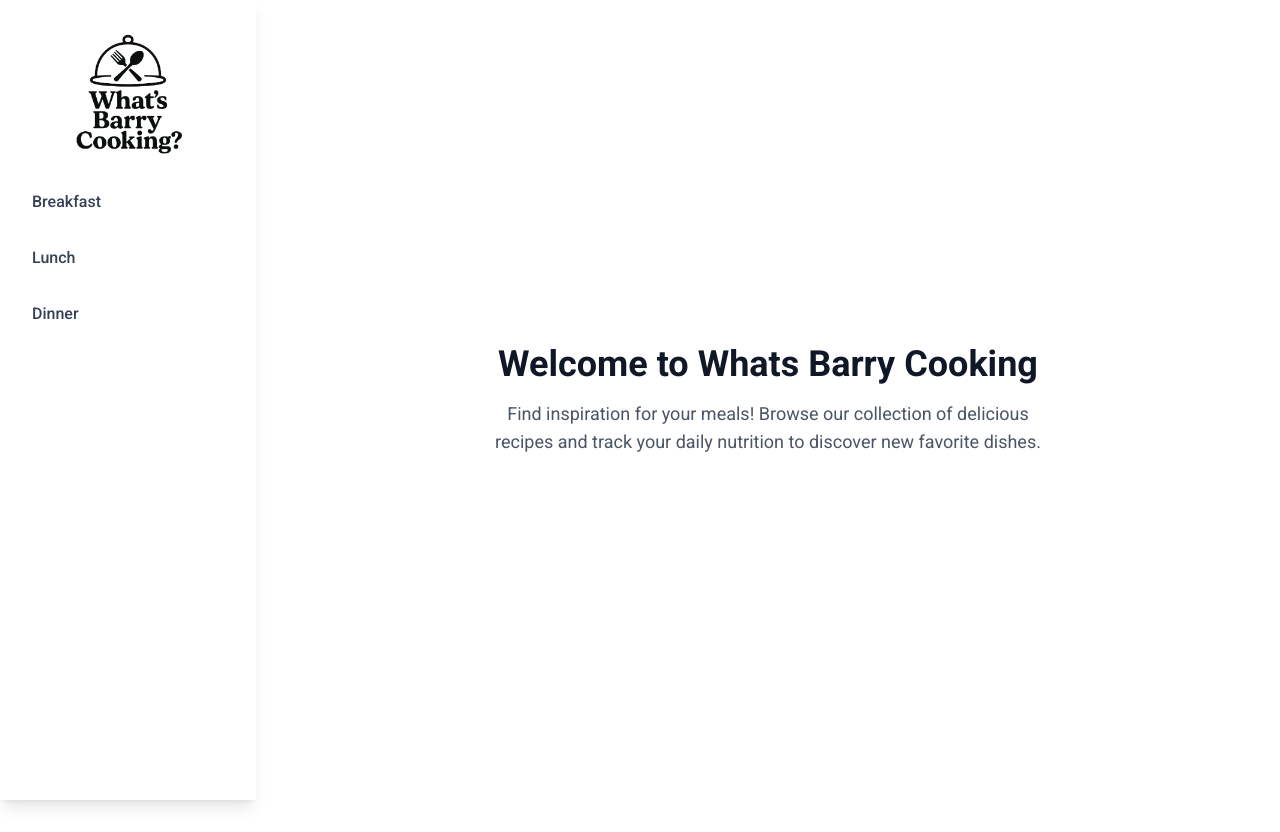
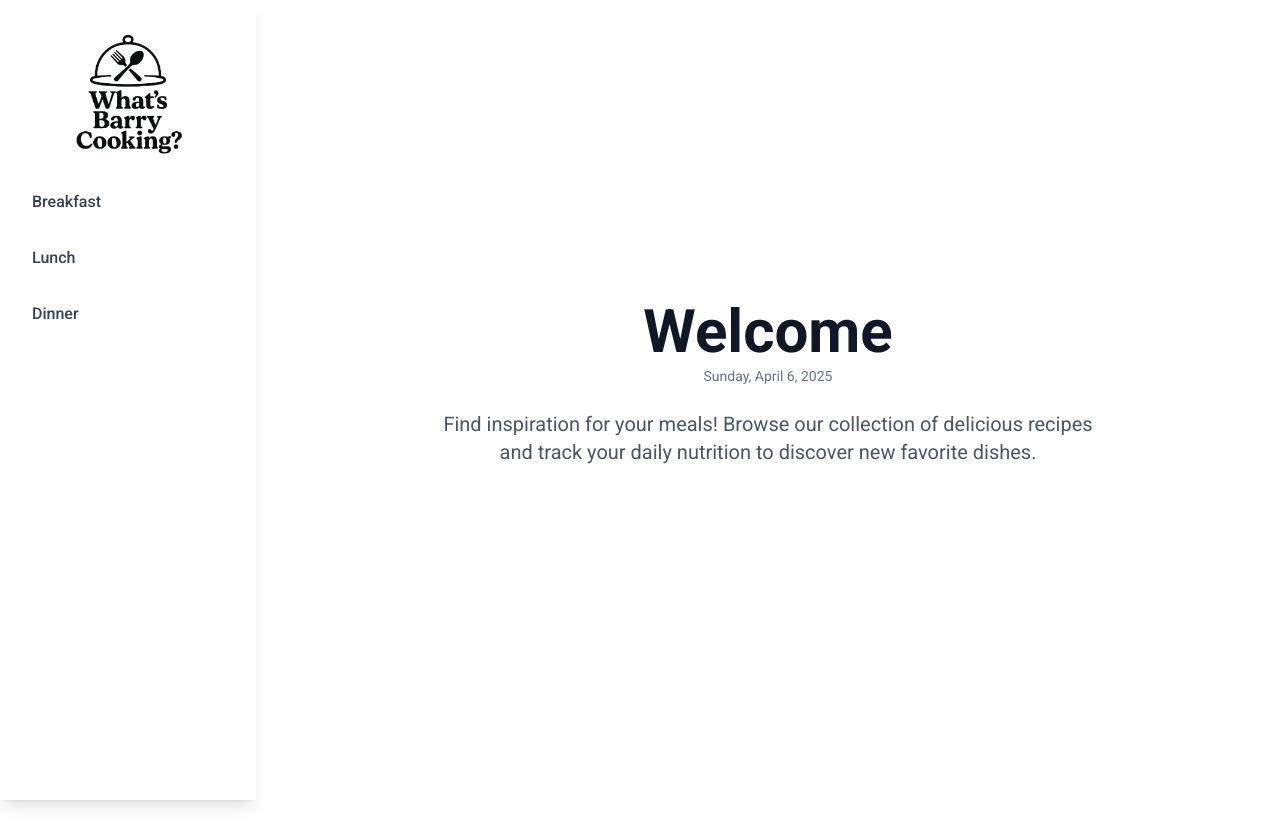
Before and after one commit to barryyeee/foodJournal, a Next.js app: page / in a window 1280 px wide. After the commit the page ends 800 px from the top, so only its background shows below. Built offline with nearby package versions, Linux system fonts and the light colour scheme.

Commit message:
UI polishment

```diff
--- a/src/app/page.tsx
+++ b/src/app/page.tsx
@@ -1,10 +1,16 @@
 const Home = () => {
 	return (
-		<div className="min-h-screen flex flex-col items-center justify-center">
-			<h1 className="text-4xl font-bold text-gray-900 mb-4">
-				Welcome to Whats Barry Cooking
-			</h1>
-			<p className="text-lg text-gray-600 mb-8 md:max-w-xl md:text-center">
+		<div className="flex flex-col md:items-center justify-center h-full">
+			<h1 className="text-6xl font-bold text-gray-900 mb-1">Welcome</h1>
+			<p className="text-sm text-gray-500 mb-6">
+				{new Date().toLocaleDateString("en-US", {
+					weekday: "long",
+					year: "numeric",
+					month: "long",
+					day: "numeric",
+				})}
+			</p>
+			<p className="text-xl text-gray-600 mb-8 md:max-w-2xl md:text-center">
 				Find inspiration for your meals! Browse our collection of delicious
 				recipes and track your daily nutrition to discover new favorite dishes.
 			</p>
--- a/src/data/meals.json
+++ b/src/data/meals.json
@@ -59,7 +59,7 @@
       {
         "id": 6,
         "name": "Vegetable Stir Fry",
-        "description": "Colorful vegetable stir fry with tofu and brown rice.",
+        "description": "Colorful vegetable stir fry featuring crisp broccoli, carrots, snap peas, and bell peppers, with pan-seared tofu cubes served over fluffy brown rice and drizzled with a savory ginger-soy sauce.",
         "calories": 480,
         "protein": 20,
         "carbs": 60,
@@ -81,7 +81,7 @@
       {
         "id": 8,
         "name": "Quinoa Salad Bowl",
-        "description": "Nutritious quinoa bowl with roasted vegetables and grilled chicken.",
+        "description": "A protein-rich quinoa bowl featuring fluffy quinoa, tender grilled chicken breast, and a colorful medley of roasted seasonal vegetables including sweet bell peppers, zucchini, and cherry tomatoes, topped with fresh herbs and a light lemon vinaigrette.",
         "calories": 450,
         "protein": 30,
         "carbs": 45,
@@ -92,7 +92,7 @@
       {
         "id": 9,
         "name": "Turkey Wrap",
-        "description": "Whole wheat wrap filled with turkey, avocado, and fresh vegetables.",
+        "description": "Whole wheat wrap filled with sliced turkey breast, creamy avocado, crisp lettuce, juicy tomatoes, crunchy cucumbers, and red onions, drizzled with a light herb-infused yogurt dressing.",
         "calories": 380,
         "protein": 25,
         "carbs": 40,
```
